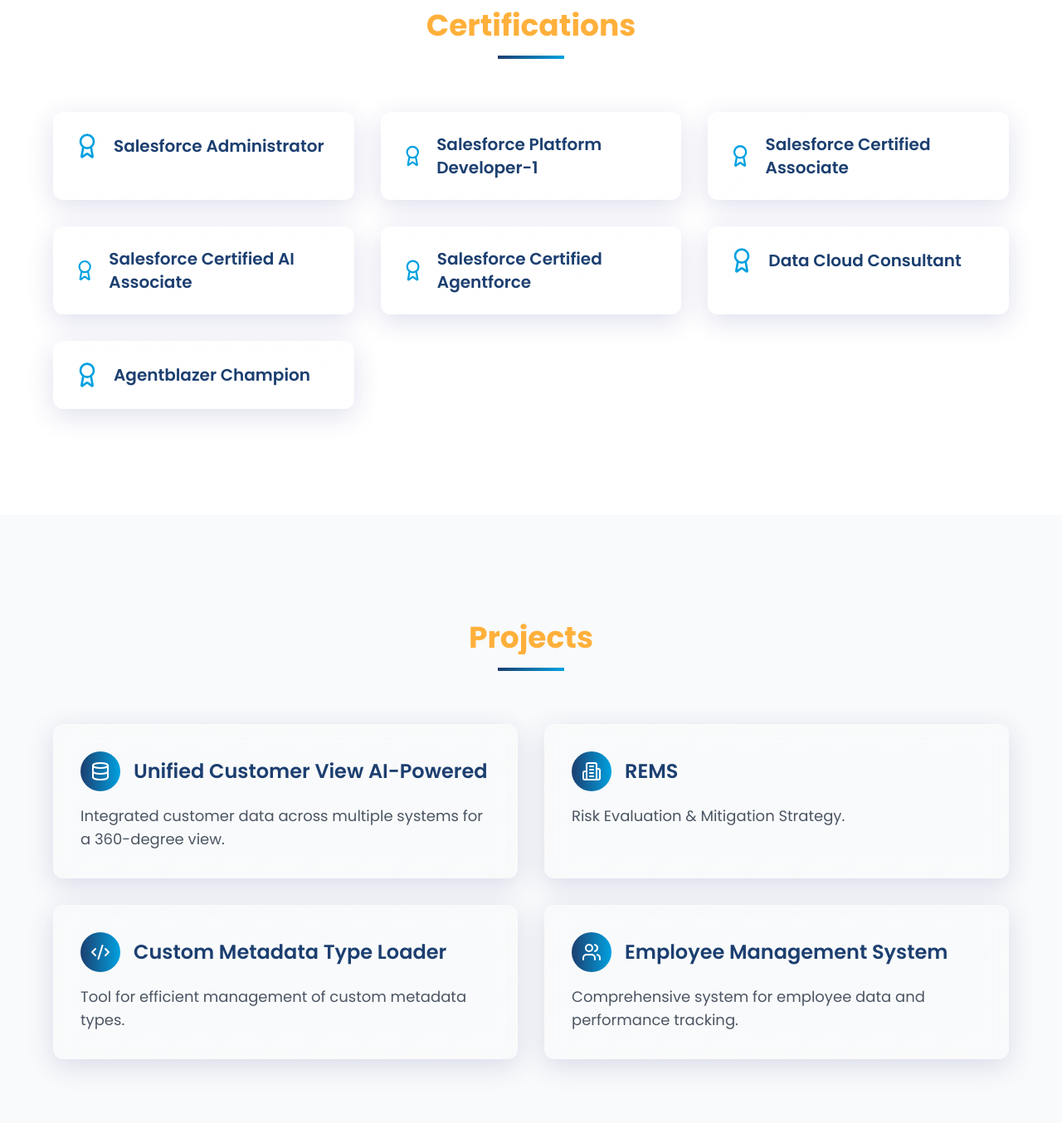
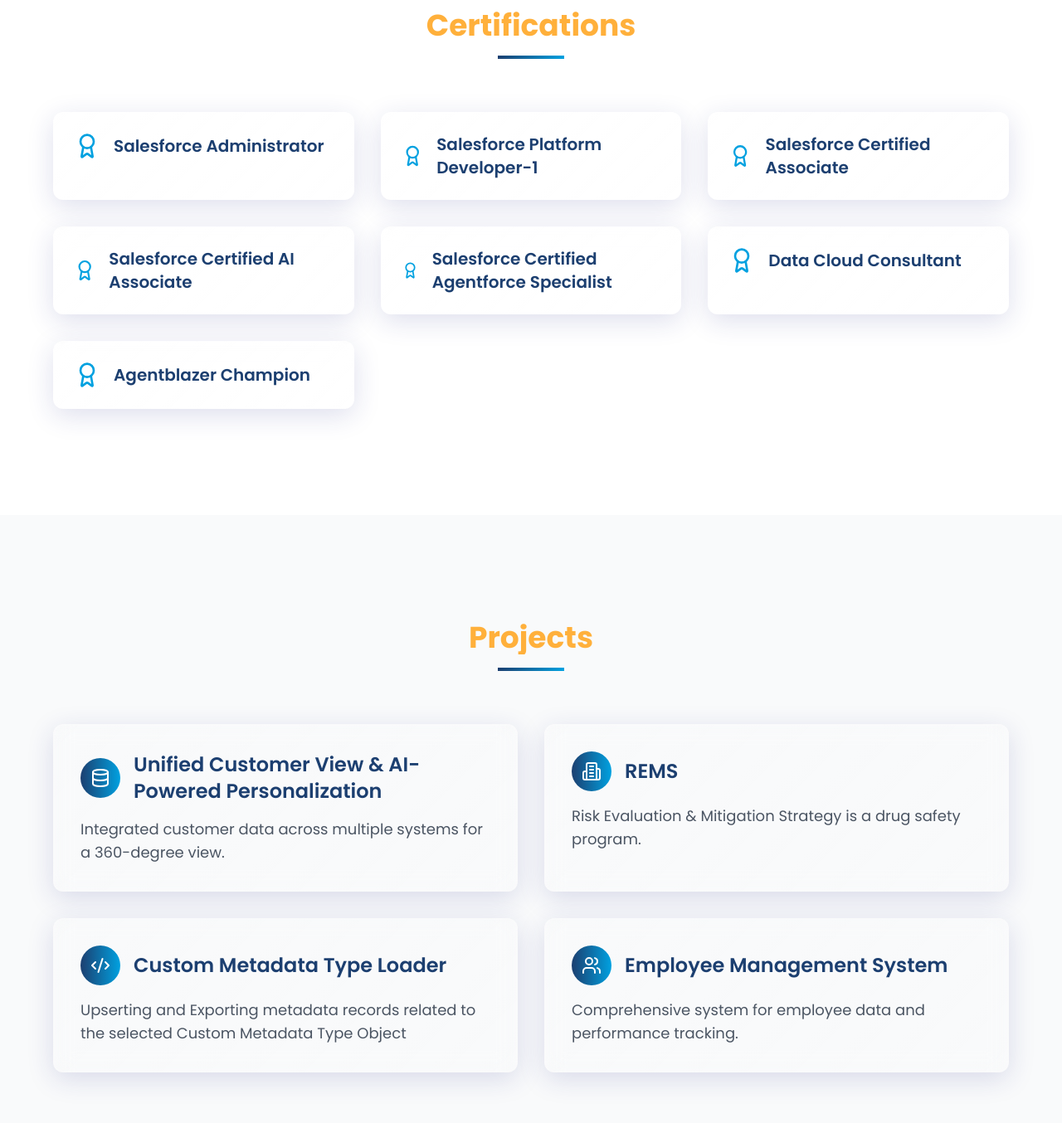
Before and after one commit to BangaruNaiduEarle/tarun-portfolio, a Next.js app: page / in a window 1280 px wide. Shown: the part 2180-3534 px from the top of the page at 83% size. Built offline with nearby package versions, Linux system fonts and the light colour scheme.

Commit message:
added project details

```diff
--- a/components/certifications.tsx
+++ b/components/certifications.tsx
@@ -9,7 +9,7 @@ export function Certifications() {
     'Salesforce Platform Developer-1',
     'Salesforce Certified Associate',
     'Salesforce Certified AI Associate',
-    'Salesforce Certified Agentforce',
+    'Salesforce Certified Agentforce Specialist',
     'Data Cloud Consultant',
     'Agentblazer Champion',
   ];
--- a/components/projects.tsx
+++ b/components/projects.tsx
@@ -6,18 +6,18 @@ import { Code2, Building2, Database, Users } from 'lucide-react';
 export function Projects() {
   const projects = [
     {
-      title: 'Unified Customer View AI-Powered',
+      title: 'Unified Customer View & AI-Powered Personalization ',
       description: 'Integrated customer data across multiple systems for a 360-degree view.',
       icon: Database,
     },
     {
       title: 'REMS',
-      description: 'Risk Evaluation & Mitigation Strategy.',
+      description: 'Risk Evaluation & Mitigation Strategy is a drug safety program.',
       icon: Building2,
     },
     {
       title: 'Custom Metadata Type Loader',
-      description: 'Tool for efficient management of custom metadata types.',
+      description: 'Upserting and Exporting metadata records related to the selected Custom Metadata Type Object',
       icon: Code2,
     },
     {
```
